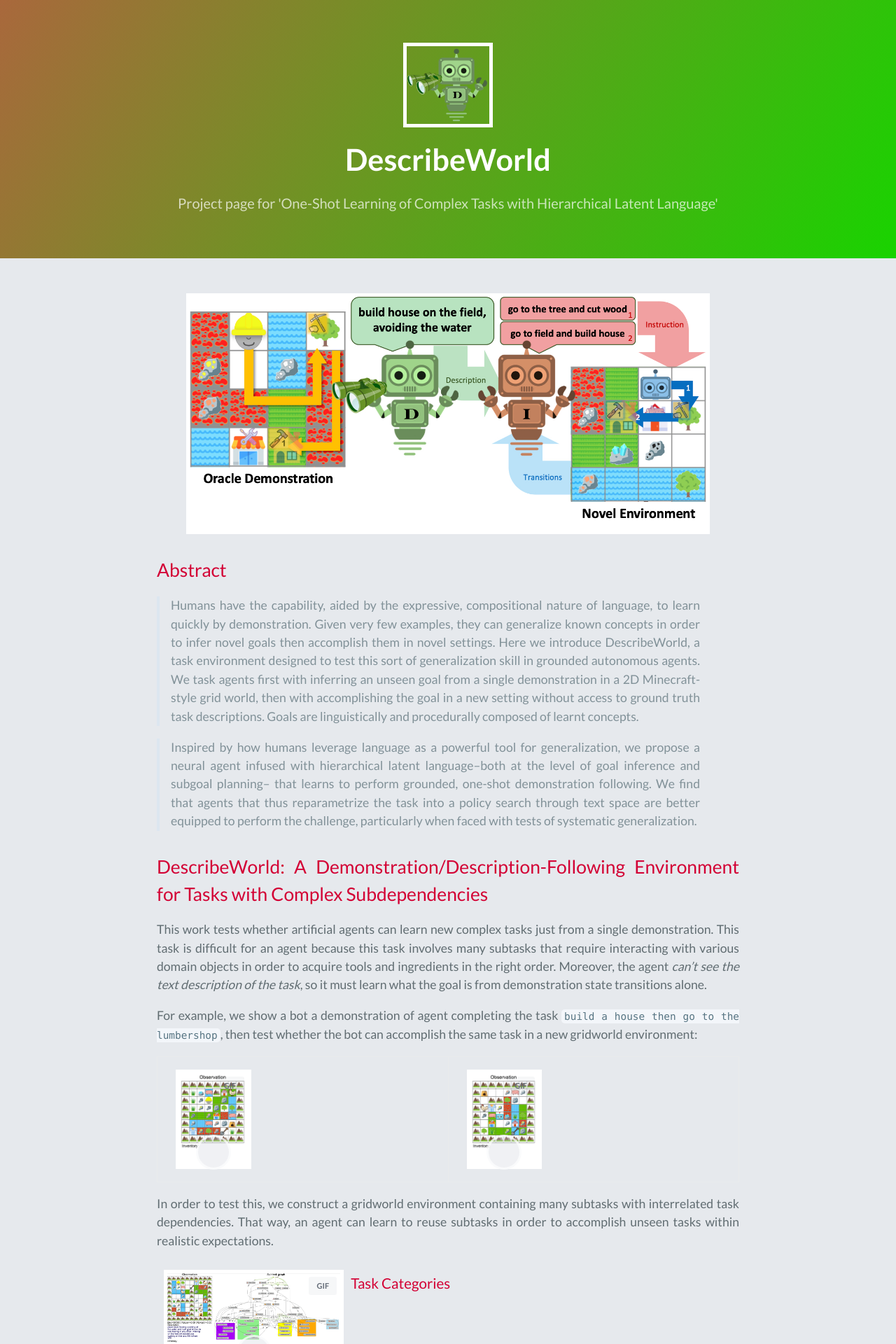
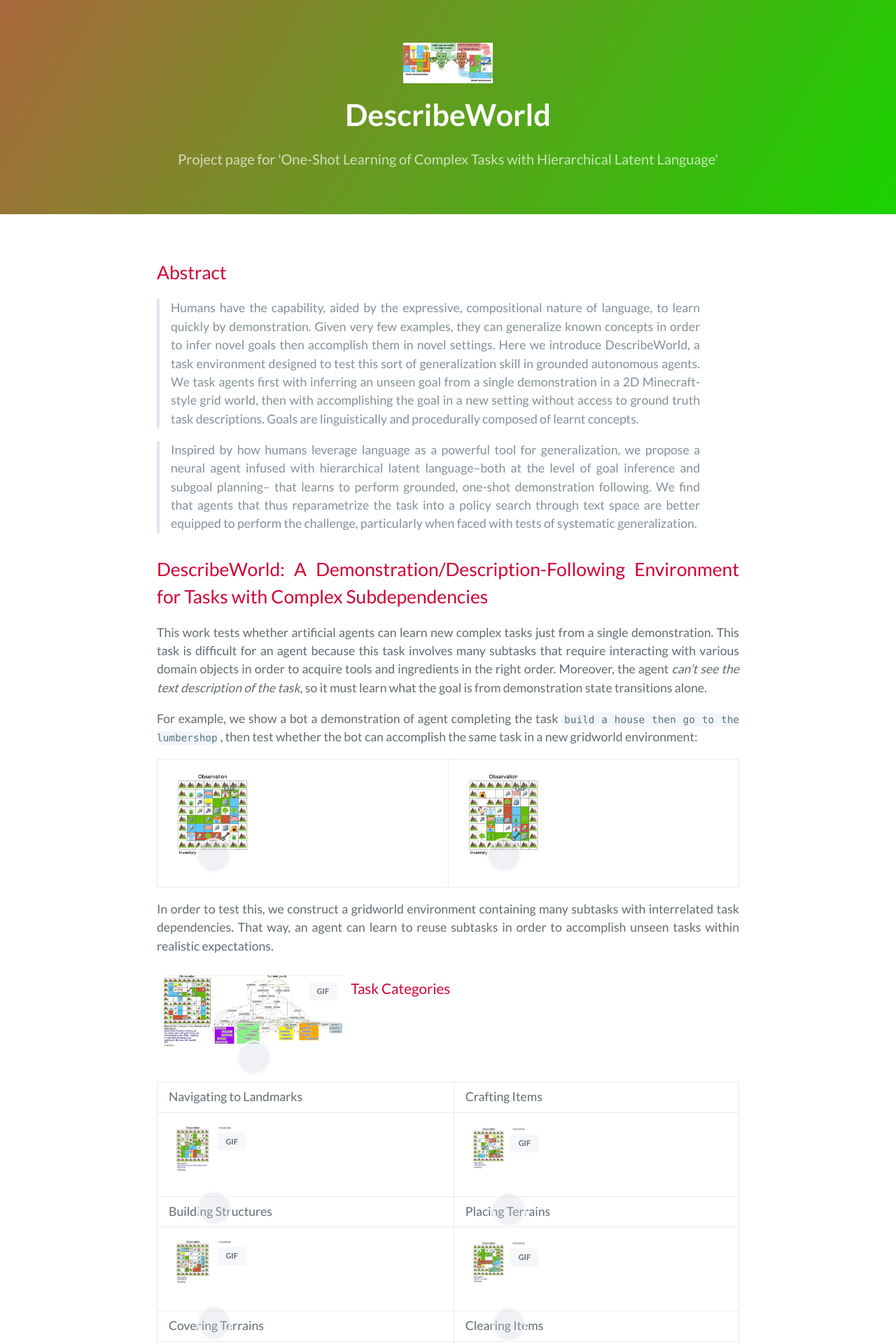
Before and after one commit to mhauskn/mocapact.github.io, a Jekyll site: the page built from index.md, in a window 1280 px wide. Shown: the top 1920 px of the page at 70% size. Built offline with Jekyll 4.4.1, drawn with Linux system fonts in a browser that asks for light colours; nearby versions of some CDN libraries; our own code applies the rules of GitHub Pages for plain Markdown files; comment, search, counter and statistics services are not loaded.

Commit message:
changed logo

```diff
--- a/_layouts/default.html
+++ b/_layouts/default.html
@@ -14,7 +14,7 @@
   </head>
   <body>
     <section class="page-header">
-       <img class="project-logo" width="128px" src="/assets/dbot.png" />
+       <img class="project-logo" width="128px" src="/assets/front_cartoon.jpg" />
       <h1 class="project-name">{{ site.title }}</h1>
       <h2 class="project-tagline">
       {%- for line in site.description -%}
--- a/_sass/jekyll-theme-cayman.scss
+++ b/_sass/jekyll-theme-cayman.scss
@@ -164,7 +164,7 @@
 }
 
 .main-content {
-  word-wrap: break-word;
+  //word-wrap: break-word;
   text-align: justify;
   overflow-x: hidden;
 
--- a/assets/css/style.scss
+++ b/assets/css/style.scss
@@ -24,13 +24,13 @@
 }
 body {
   margin: 0;
-  background-color: #e6e9ed;
+  background-color: #ffffff;
   font-family: "Lato", sans-serif;
 }
 img {
   max-width: 100%;
   height: auto;
-  border: 5px solid #fff;
+  //border: 5px solid #fff;
   vertical-align: top;
   -webkit-transition: opacity 350ms;
   transition: opacity 350ms;
--- a/index.md
+++ b/index.md
@@ -5,22 +5,13 @@
 <style>thead { display: none; }</style>
 
 
-<p class="cover" align="center"> <img src="assets/front_cartoon.jpg" width="90%" /> </p>
 
 ## Abstract
 
 > Humans have the capability, aided by the expressive, compositional nature of language, to learn quickly by
-demonstration. Given very few examples, they can generalize known concepts in order to infer novel goals then accomplish
-them in novel settings. Here we introduce DescribeWorld, a task environment designed to test this sort of generalization
-skill in grounded autonomous agents. We task agents first with inferring an unseen goal from a single demonstration in a
-2D Minecraft-style grid world, then with accomplishing the goal in a new setting without access to ground truth task
-descriptions. Goals are linguistically and procedurally composed of learnt concepts.
+demonstration. Given very few examples, they can generalize known concepts in order to infer novel goals then accomplish them in novel settings. Here we introduce DescribeWorld, a task environment designed to test this sort of generalization skill in grounded autonomous agents. We task agents first with inferring an unseen goal from a single demonstration in a 2D Minecraft-style grid world, then with accomplishing the goal in a new setting without access to ground truth task descriptions. Goals are linguistically and procedurally composed of learnt concepts.
 
-> Inspired by how humans leverage language as a powerful tool for generalization, we propose a neural agent infused with
-hierarchical latent language--both at the level of goal inference and subgoal planning-- that learns to perform
-grounded, one-shot demonstration following. We find that agents that thus reparametrize the task into a policy search
-through text space are better equipped to perform the challenge, particularly when faced with tests of systematic
-generalization.
+> Inspired by how humans leverage language as a powerful tool for generalization, we propose a neural agent infused with hierarchical latent language--both at the level of goal inference and subgoal planning-- that learns to perform grounded, one-shot demonstration following. We find that agents that thus reparametrize the task into a policy search through text space are better equipped to perform the challenge, particularly when faced with tests of systematic generalization.
 
 ## DescribeWorld: A Demonstration/Description-Following Environment for Tasks with Complex Subdependencies
 
```
